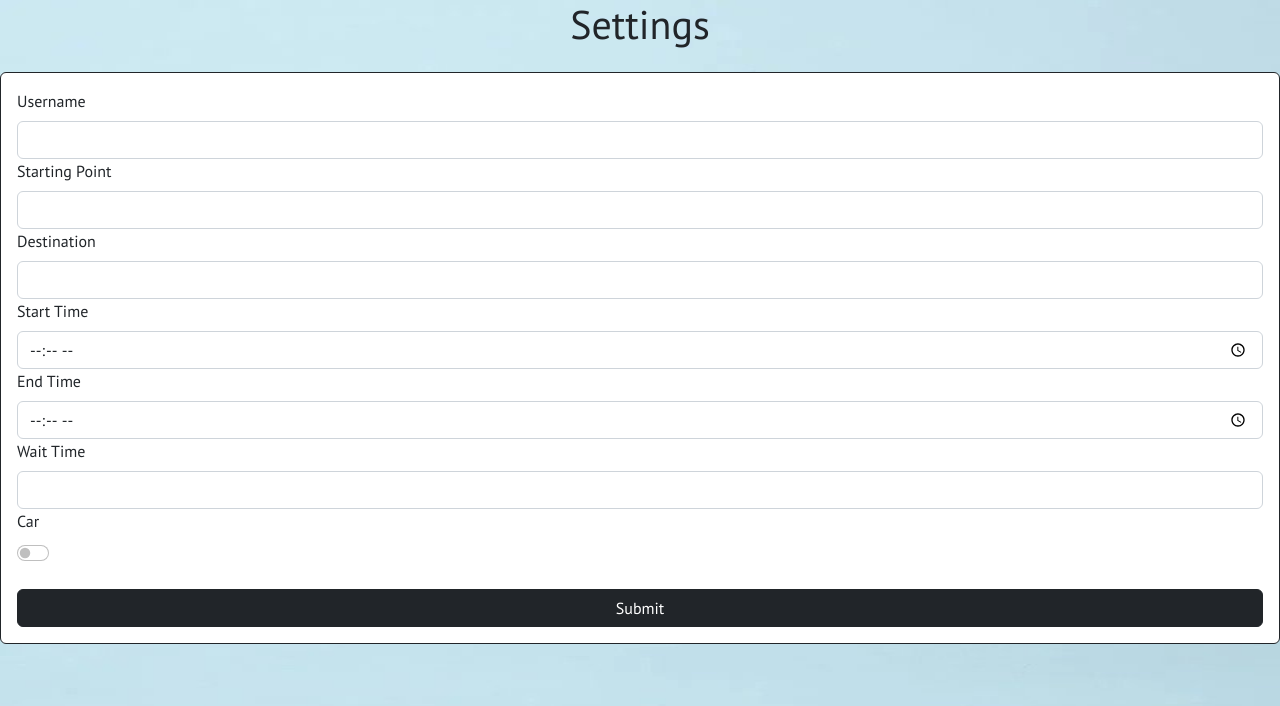
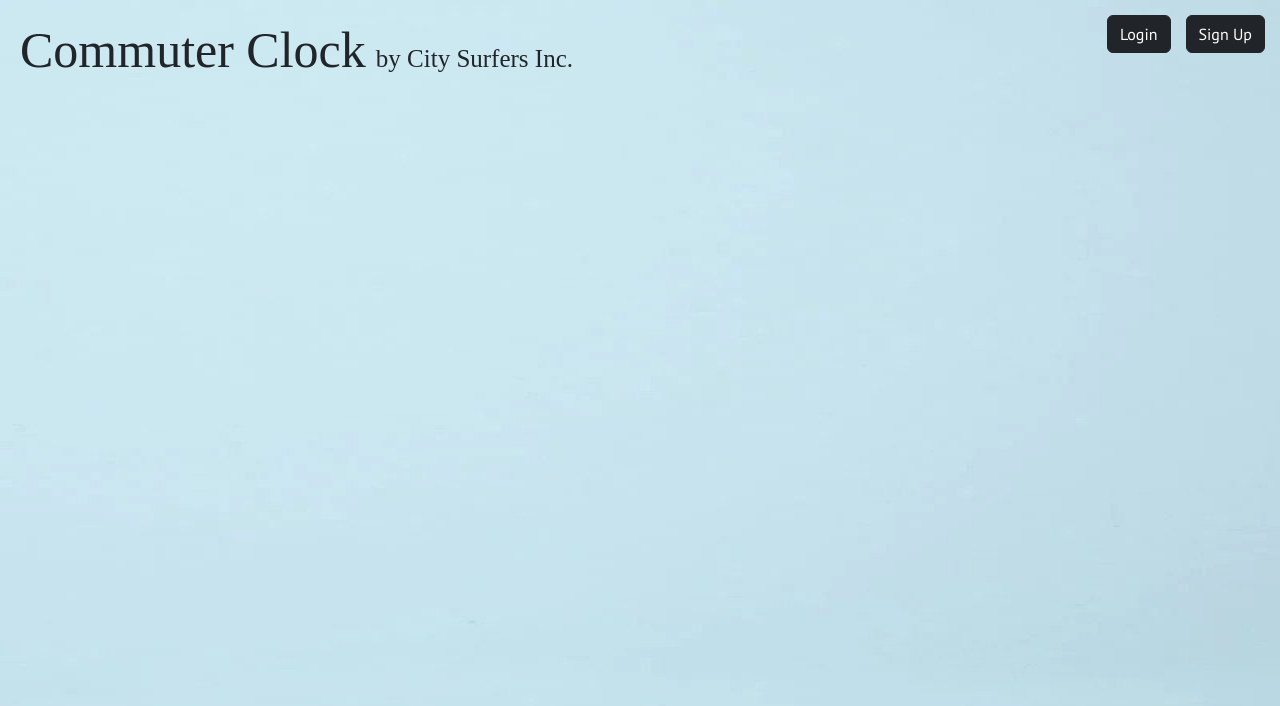
Before and after one commit to rilieo/commuter-clock-web, a React (Create React App) app in the folder my-app/: page /add in a window 1280 px wide. Shown: the top 706 px of the page. Built offline with nearby package versions, Linux system fonts and the light colour scheme; no server answers; a web font is replaced by a local one.

Commit message:
add hashrouter

```diff
--- a/my-app/src/components/App.js
+++ b/my-app/src/components/App.js
@@ -1,4 +1,4 @@
-import { BrowserRouter as Router, Routes, Route } from 'react-router-dom';
+import { HashRouter, Routes, Route } from 'react-router-dom';
 import { Button } from 'react-bootstrap'
 import Add from './Add.js'
 import Delete from './Delete.js'
@@ -21,11 +21,11 @@ function App() {
     <div className="box" style={{fontFamily: "ptsans"}}>
       <div>
         <div>
-          <Router>
+          <HashRouter>
             <UserAuthContextProvider>
               <Routes>
-                <Route path="/commuter-clock-web" element={<Home />} />
-                <Route path="/commuter-clock-web/settings" element={
+                <Route path="/" element={<Home />} />
+                <Route path="/settings" element={
                 <PrivateRoute>
                   <Settings />
                 </PrivateRoute>
@@ -34,11 +34,11 @@ function App() {
                 <Route path="/update" element={<Update />} />
                 <Route path="/delete" element={<Delete />} />
                 <Route path="/add" element={<Add />} />
-                <Route path="/commuter-clock-web/login" element={<Login />} />
-                <Route path="/commuter-clock-web/signup" element={<Signup />} />
+                <Route path="/login" element={<Login />} />
+                <Route path="/signup" element={<Signup />} />
               </Routes>
             </UserAuthContextProvider>
-          </Router>
+          </HashRouter>
           </div>
         </div>
       </div>
```
